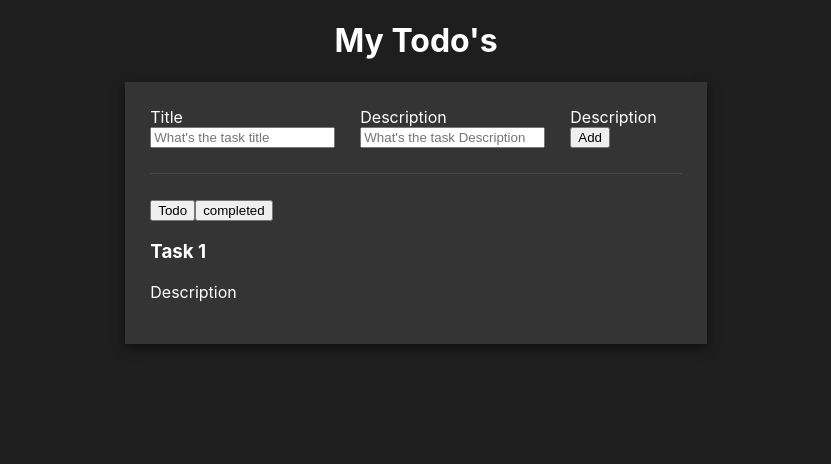
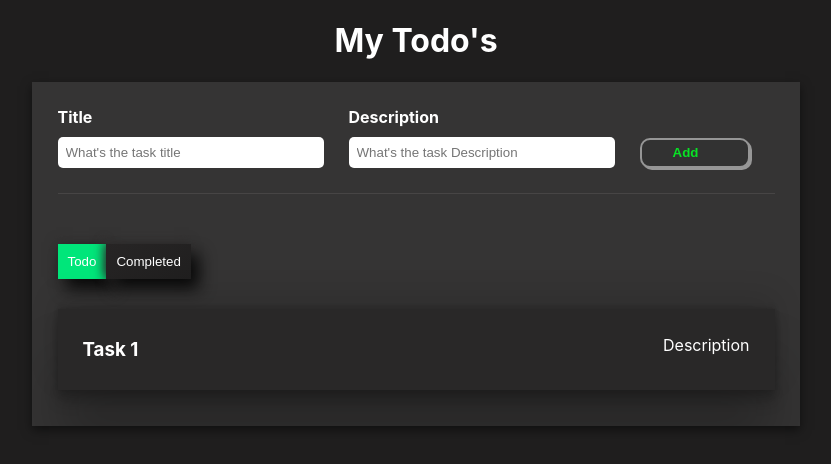
Before and after one commit to Leuel-Tesfaye/todo-list-app, a React (Create React App) app: page / in a window 1280 px wide. Shown: the top 464 px of the page, without its empty margins (224-1055 px from the left). Built offline with nearby package versions, Linux system fonts and the light colour scheme.

Commit message:
to do items change commit

```diff
--- a/package.json
+++ b/package.json
@@ -8,6 +8,7 @@
     "@testing-library/user-event": "^13.5.0",
     "react": "^18.2.0",
     "react-dom": "^18.2.0",
+    "react-icons": "^4.10.1",
     "react-scripts": "5.0.1",
     "web-vitals": "^2.1.4"
   },
--- a/public/index.html
+++ b/public/index.html
@@ -9,21 +9,7 @@
       name="description"
       content="Web site created using create-react-app"
     />
-    <link rel="apple-touch-icon" href="%PUBLIC_URL%/logo192.png" />
-    <!--
-      manifest.json provides metadata used when your web app is installed on a
-      user's mobile device or desktop. See https://developers.google.com/web/fundamentals/web-app-manifest/
-    -->
-    <link rel="manifest" href="%PUBLIC_URL%/manifest.json" />
-    <!--
-      Notice the use of %PUBLIC_URL% in the tags above.
-      It will be replaced with the URL of the `public` folder during the build.
-      Only files inside the `public` folder can be referenced from the HTML.
 
-      Unlike "/favicon.ico" or "favicon.ico", "%PUBLIC_URL%/favicon.ico" will
-      work correctly both with client-side routing and a non-root public URL.
-      Learn how to configure a non-root public URL by running `npm run build`.
-    -->
     <title>React App</title>
   </head>
   <body>
--- a/src/App.css
+++ b/src/App.css
@@ -37,3 +37,126 @@ h1{
   align-items: flex-start;
   margin-right: 25px;
 }
+
+.todo-input-item label{
+  font-weight: bold;
+  margin-bottom: 10px;
+}
+
+.todo-input-item input{
+  padding: 8px;
+  border: none;
+  width: 250px;
+  border-radius: 5px;
+}
+
+.todo-input-item input:focus {
+  border: 2px solid #095ece;
+  box-shadow: 0 0 5px #1f11e783;
+  outline: none;
+}
+
+.button {
+  --main-focus: #2d8cf0;
+  --font-color: #08e225;
+  --bg-color-sub: #3c369486;
+  --bg-color: #323232;
+  --main-color: #dedede94;
+  position: relative;
+  width: 110px;
+  height: 30px;
+  cursor: pointer;
+  display: flex;
+  align-items: center;
+  border: 2px solid var(--main-color);
+  box-shadow: 2px 2px var(--main-color);
+  background-color: var(--bg-color);
+  border-radius: 10px;
+  overflow: hidden;
+  top: 15px;
+
+}
+
+.button, .button__icon, .button__text {
+  transition: all 0.3s;
+}
+
+.button .button__text {
+  transform: translateX(25px);
+  color: var(--font-color);
+  font-weight: 600;
+}
+
+.button .button__icon {
+  position: absolute;
+  transform: translateX(109px);
+  height: 100%;
+  width: 39px;
+  background-color: rgba(124, 119, 105, 0.637);
+  display: flex;
+  align-items: center;
+  justify-content: center;
+
+}
+
+.button .svg {
+  width: 20px;
+  stroke: rgb(0, 0, 0);
+}
+
+.button:hover {
+  background: var(--bg-color);
+}
+
+.button:hover .button__text {
+  color: transparent;
+}
+
+.button:hover .button__icon {
+  width: 148px;
+  transform: translateX(0);
+
+}
+
+.button:active {
+  transform: translate(3px, 3px);
+  box-shadow: 0px 0px var(--main-color);
+}
+
+.secondaryBtn {
+  background-color: rgb(71,71,71);
+  color: white;
+  border: none;
+  border-radius: 0px;
+  margin-top: 25px;
+  padding: 10px;
+  width: fit-content;
+  cursor: pointer;
+  transition: ease-in-out 0.3s;
+  background: linear-gradient(145deg, #272525, #201f1f);
+  box-shadow:  8px 10px 16px #0a0a0a,
+               -2px -2px 10px #312f2f;
+}
+.active {
+  background: rgb(0, 230, 122);
+}
+.btn-area{
+  margin-bottom: 15px;
+}
+
+.todo-list {
+  display: flex;
+  flex-direction: column;
+}
+
+.todo-list-item{
+  background-color: rgb(41, 40, 40);
+  display: flex;
+  justify-content: space-between;
+  padding: 25px;
+  padding-bottom: 10px;
+  padding-top: 10px;
+  margin-bottom: 10px;
+  margin-top: 15px;
+  box-shadow: rgba(0, 0, 0, 0.25) 0px 54px 55px, rgba(0, 0, 0, 0.12) 0px -12px 30px, rgba(0, 0, 0, 0.12) 0px 4px 6px, rgba(0, 0, 0, 0.17) 0px 12px 13px, rgba(0, 0, 0, 0.09) 0px -3px 5px;
+}
--- a/src/App.js
+++ b/src/App.js
@@ -1,29 +1,45 @@
+import { useState } from 'react';
 import './App.css';
 
 function App() {
+  const [isCompleteScreen, setIsCompleteScreen] = useState(false);
   return (
     <div className="App">
       <h1>My Todo's</h1>
       <div className='todo-wrapper'>
         <div className='todo-input'>
-      <div class="todo-input-item">
-        <label >Title</label>
+          <div className="todo-input-item">
+            <label>Title</label>
             <input type="text" placeholder="What's the task title"/>
           </div>
 
-      <div class="todo-input-item">
-        <label >Description</label>
+          <div className="todo-input-item">
+            <label>Description</label>
             <input type="text" placeholder="What's the task Description"/>
           </div>
 
-      <div class="todo-input-item">
-        <label >Description</label>
-        <button type="button" className='primaryBtn'> Add</button>
+          <div className="todo-input-item">
+            <button type="button" className="button">
+              <span className="button__text">Add </span>
+              <span className="button__icon">
+                <svg xmlns="http://www.w3.org/2000/svg" width="24" viewBox="0 0 24 24" strokeWidth="2" strokeLinejoin="round" strokeLinecap="round" stroke="currentColor" height="24" fill="none" className="svg">
+                  <line y2="19" y1="5" x2="12" x1="12"></line>
+                  <line y2="12" y1="12" x2="19" x1="5"></line>
+                </svg>
+              </span>
+            </button>
           </div>
         </div>
         <div className='btn-area'>
-        <button>Todo</button>
-        <button>completed</button>
+          <button className={`secondaryBtn ${isCompleteScreen === false && 'active'}`}
+            onClick={() => setIsCompleteScreen(false)}>
+            Todo
+          </button>
+
+          <button className={`secondaryBtn ${isCompleteScreen === true && 'active'}`}
+            onClick={() => setIsCompleteScreen(true)}>
+            Completed
+          </button>
         </div>
 
         <div className='todo-list'>
```
Also changed, not shown: public/robots.txt (deleted), 1 other file (tests, documents, lock files or other folders). Lines whose indentation alone changed are shown as unchanged.
